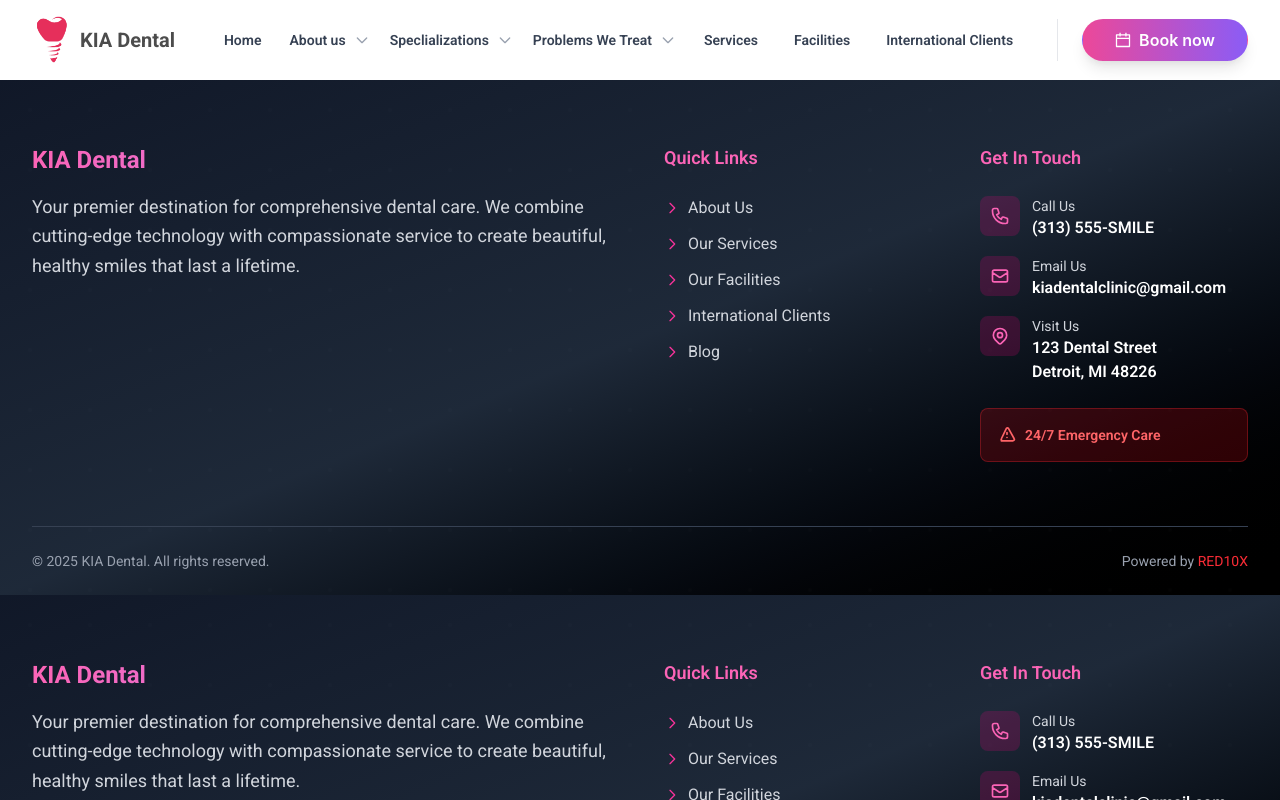
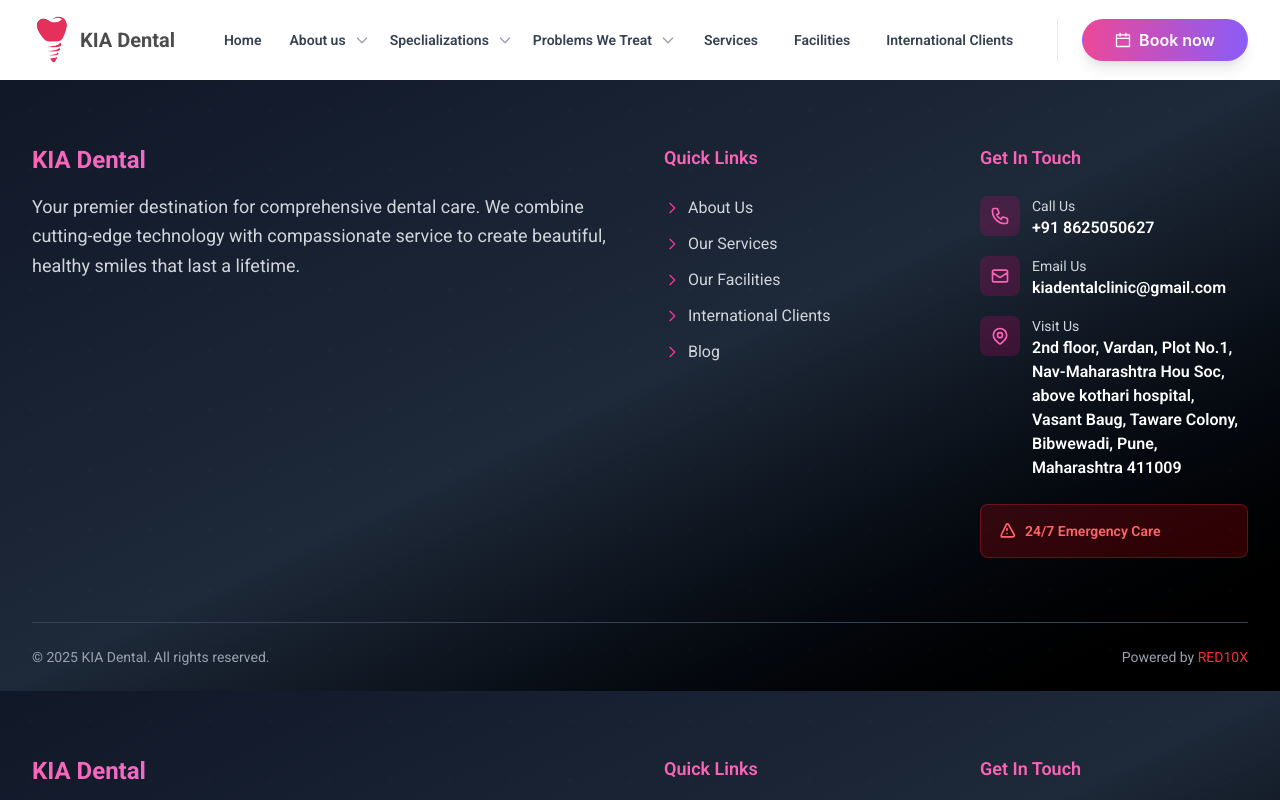
Before and after one commit to RED10xofficial/k-dental, a Next.js app: page /shared/components/footer in a window 1280 px wide. Shown: the top 800 px of the page. Built offline with nearby package versions, Linux system fonts and the light colour scheme.

Commit message:
footer update

```diff
--- a/src/app/shared/components/footer/page.tsx
+++ b/src/app/shared/components/footer/page.tsx
@@ -247,7 +247,7 @@ export default function Footer() {
                   <div>
                     <div className="text-gray-300 text-sm">Call Us</div>
                     <div className="text-white font-semibold">
-                      (313) 555-SMILE
+                      <a href="tel:+918625050627">+91 8625050627</a>
                     </div>
                   </div>
                 </li>
@@ -301,9 +301,10 @@ export default function Footer() {
                   <div>
                     <div className="text-gray-300 text-sm">Visit Us</div>
                     <div className="text-white font-semibold">
-                      123 Dental Street
-                      <br />
-                      Detroit, MI 48226
+                      2nd floor, Vardan, Plot No.1,
+                      <br /> Nav-Maharashtra Hou Soc, above kothari hospital,
+                      <br /> Vasant Baug, Taware Colony,
+                      <br /> Bibwewadi, Pune, Maharashtra 411009
                     </div>
                   </div>
                 </li>
```
